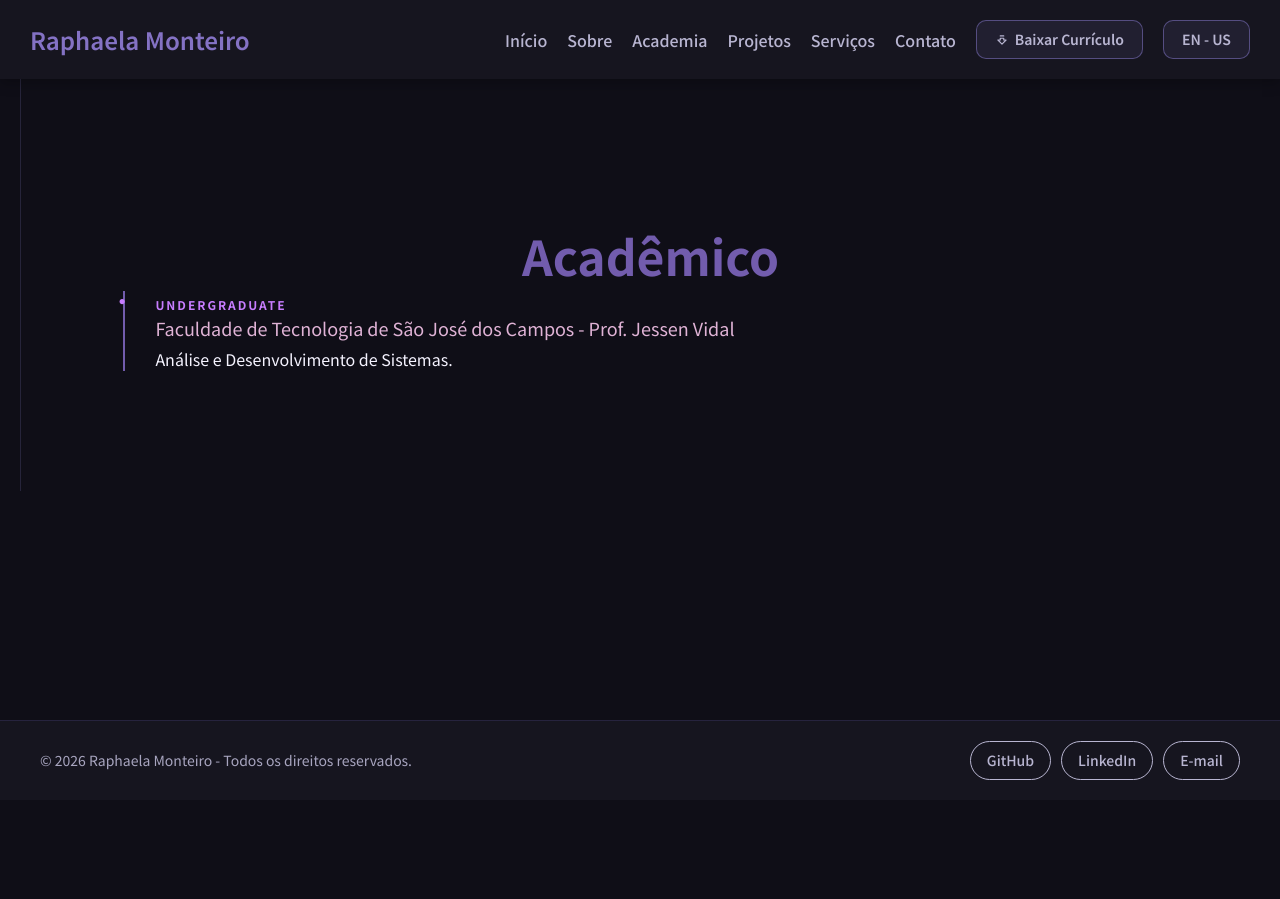
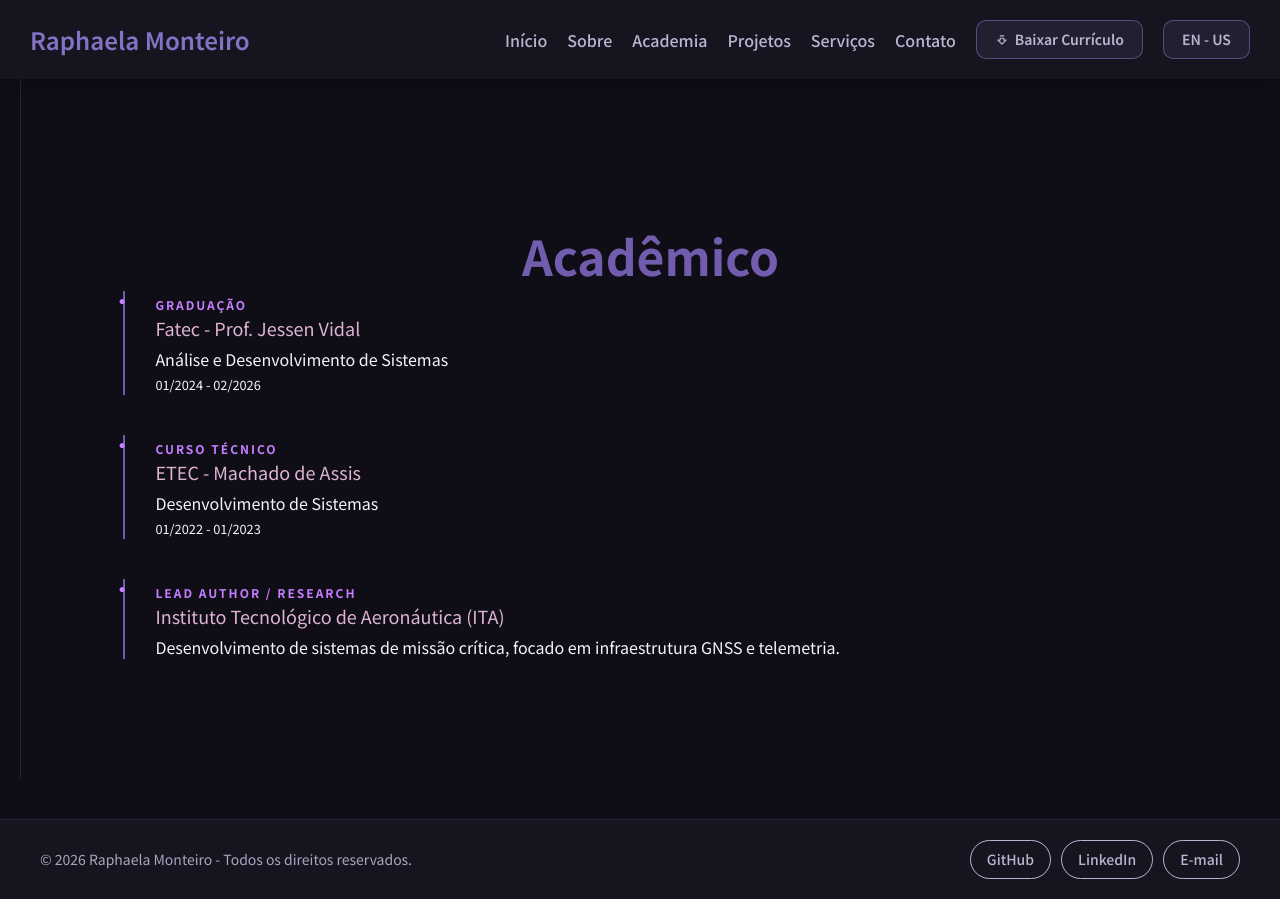
Before and after one commit to raphaelamonteiro/portfolio, a Next.js app: page /academic in a window 1280 px wide. Before the commit the page ends 800 px from the top, so only its background shows below. Built offline with nearby package versions, Linux system fonts and the light colour scheme.

Commit message:
style: update projects section and texts

```diff
--- a/app/academic/page.tsx
+++ b/app/academic/page.tsx
@@ -9,18 +9,25 @@ export default function Academic() {
         <section className="academic-section">
             <h2 className="tech-title">{t.academic.title}</h2>
 
-            {/*
+            {t.academic.academia.map((group, groupIndex) => (
+                <div key={groupIndex}>
+                    {group.items.map((item, itemIndex) => (
+                        <div className="academic-item" key={itemIndex}>
+                            <span className="academic-tag">{item.title}</span>
+                            <h4>{item.institute}</h4>
+                            <p>{item.course}</p>
+                            <small className="academic-date">{item.date}</small>
+                        </div>
+                    ))}
+                </div>
+            ))}
+
+            {/* Mantive este fixo caso ele não esteja no seu JSON de tradução ainda */}
             <div className="academic-item">
                 <span className="academic-tag">Lead Author / Research</span>
                 <h4>Instituto Tecnológico de Aeronáutica (ITA)</h4>
                 <p>Desenvolvimento de sistemas de missão crítica, focado em infraestrutura GNSS e telemetria.</p>
             </div>
-*/}
-            <div className="academic-item">
-                <span className="academic-tag">Undergraduate</span>
-                <h4>Faculdade de Tecnologia de São José dos Campos - Prof. Jessen Vidal</h4>
-                <p>Análise e Desenvolvimento de Sistemas.</p>
-            </div>
         </section>
     );
 }
--- a/app/globals.css
+++ b/app/globals.css
@@ -672,7 +672,82 @@ body {
   font-size: 15px;
   line-height: 1.6;
 }
+    /* ========================================
+     PROJECTS SECTION
+     ======================================== */
+    .projects-section {
+      padding: 80px 8%;
+      text-align: center;
+    }
 
+    .projects-title {
+      text-align: center;
+      color: var(--primary);
+      font-size: clamp(50px, 6vw, 64px);
+      font-weight: 800;
+      letter-spacing: 1px;
+    }
+
+    .projects-text {
+      color: var(--text-muted);
+      font-size: clamp(16px, 3vw, 24px);
+      font-weight: 600;
+      text-align: center;
+    }
+
+    .projects-grid {
+      display: grid;
+      grid-template-columns: repeat(auto-fit, minmax(300px, 1fr));
+      gap: 25px;
+      max-width: 1200px;
+      margin: 40px auto;
+    }
+
+    .service-card {
+      background: var(--surface);
+      border: 1px solid var(--border);
+      padding: 40px;
+      border-radius: 4px;
+      /* Bordas retas = mais sério/Nippon */
+      transition: all 0.4s cubic-bezier(0.175, 0.885, 0.32, 1.275);
+      position: relative;
+      overflow: hidden;
+    }
+
+    .service-card::before {
+      content: "";
+      position: absolute;
+      top: 0;
+      left: 0;
+      width: 2px;
+      height: 0;
+      background: var(--accent);
+      /* Detalhe Ada Wong */
+      transition: height 0.3s ease;
+    }
+
+    .service-card:hover {
+      transform: translateY(-10px);
+      border-color: var(--primary);
+      box-shadow: 0 10px 30px rgba(123, 44, 191, 0.1);
+    }
+
+    .service-card:hover::before {
+      height: 100%;
+    }
+
+    .service-card h3 {
+      color: var(--text-main);
+      font-size: 22px;
+      margin-bottom: 15px;
+      font-family: "Noto Sans JP", sans-serif;
+    }
+
+    .service-card p {
+      color: var(--text-muted);
+      font-size: 15px;
+      line-height: 1.6;
+    }
 
 /* ========================================
    FOOTER
--- a/app/projects/page.tsx
+++ b/app/projects/page.tsx
@@ -6,13 +6,12 @@ export default function Projects() {
     const { t } = useTranslation()
 
     return (
-        <div style={{ padding: '50px' }}>
-            <h1 style={{ fontSize: '36px', marginBottom: '40px', textAlign: 'center' }}>
-                {t.projects.title}
-            </h1>
+        <section className="projects-section">
+            <h2 className="projects-title">{t.projects.title}</h2>
+
             <p style={{ textAlign: 'center', color: '#666' }}>
                 Em breve...
             </p>
-        </div>
+        </section>
     )
 }
--- a/app/services/page.tsx
+++ b/app/services/page.tsx
@@ -7,17 +7,12 @@ import { title } from 'process';
 export default function Services() {
     const { t } = useTranslation();
 
-    const servicesList = [
-        { title: "Full Stack Development", icon: "🚀" },
-        { title: "Inteligência & Dados", icon: "🧠" },
-        { title: "Sistemas de Alta Confiabilidade", icon: "🛡️" }
-    ];
 
     return (
         <section className="services-section">
             <h2 className="service-title">{t.work.title}</h2>
             <p className="service-text">
-                {t.work.description}
+                {t.work.subtitle}
             </p>
 
             <div className="services-grid">
--- a/locales/en-US.ts
+++ b/locales/en-US.ts
@@ -1,10 +1,10 @@
 export const enUS = {
     nav: {
         home: "Home",
-        about: "About",
-        academic: "Academia",
-        services: "Services",
-        projects: "Projects",
+        about: "Bio & Research",
+        academic: "Science",
+        services: "Solutions",
+        projects: "Portfolio",
         contact: "Contact",
         cv: "Download CV"
     },
@@ -58,6 +58,24 @@ export const enUS = {
     },
     academic: {
         title: "Academic",
+        academia: [
+            {
+                items: [
+                    {
+                        title: "Graduação",
+                        course: "Análise e Desenvolvimento de Sistemas",
+                        institute: "Fatec - Prof. Jessen Vidal",
+                        date: "01/2024 - 02/2026"
+                    },
+                    {
+                        title: "Curso Técnico",
+                        course: "Desenvolvimento de Sistemas",
+                        institute: "ETEC - Machado de Assis",
+                        date: "01/2022 - 01/2023"
+                    },
+                ]
+            },
+        ]
     },
     projects: {
         title: "My Projects",
@@ -66,8 +84,8 @@ export const enUS = {
     },
 
     work: {
-        title: "How I Can Help?",
-        description: "More than building, I focus on structuring systems that can evolve over time.",
+        title: "Solutions & Services",
+        subtitle: "How I can add value to your business or project?",
         services: [
             {
                 items: [
--- a/locales/pt-BR.ts
+++ b/locales/pt-BR.ts
@@ -64,24 +64,30 @@ export const ptBR = {
                         name: "Cozinhar e experimentar novas receitas",
                         image: "/images/hobbies/fotografia.jpg"
                     },
+                ]
+            }
+        ]
+    },
+    academic: {
+        title: "Acadêmico",
+        academia: [
+            {
+                items: [
                     {
-                        name: "Me expressar através de desenhos e pinturas",
-                        image: "/images/hobbies/fotografia.jpg"
+                        title: "Graduação",
+                        course: "Análise e Desenvolvimento de Sistemas",
+                        institute: "Fatec - Prof. Jessen Vidal",
+                        date: "01/2024 - 02/2026"
                     },
                     {
-                        name: "Literatura gótica e ficção científica",
-                        image: "/images/hobbies/fotografia.jpg"
-                    },
-                    {
-                        name: "Passar tempo de qualidade com familiares e amigos",
-                        image: "/images/hobbies/fotografia.jpg"
+                        title: "Curso Técnico",
+                        course: "Desenvolvimento de Sistemas",
+                        institute: "ETEC - Machado de Assis",
+                        date: "01/2022 - 01/2023"
                     },
                 ]
             },
         ]
-    },
-    academic: {
-        title: "Acadêmico",
     },
 
     projects: {
@@ -91,14 +97,14 @@ export const ptBR = {
     },
 
     work: {
-        title: "Como Posso Ajudar?",
-        description: "Mais do que desenvolver, busco criar soluções que ajudem seu negócio a crescer de forma estruturada e eficiente.",
+        title: "Soluções & Serviços",
+        subtitle: "Como posso agregar valor ao seu negócio ou projeto?",
         services: [
             {
                 items: [
                     {
-                        title: "Sites e Aplicações Web",
-                        description: "Criação de sites modernos, rápidos e responsivos, pensados para atrair clientes e transmitir profissionalismo."
+                        title: "Sites e Presença Digital",
+                        description: "Criação de sites modernos e rápidos que funcionam perfeitamente no celular. Ideal para negócios locais que querem passar profissionalismo e atrair novos clientes."
                     },
                     {
                         title: "Estruturação de Sistemas",
@@ -106,7 +112,7 @@ export const ptBR = {
                     },
                     {
                         title: "Integrações e Automações",
-                        description: "Automatizo tarefas e conecto ferramentas para economizar tempo e tornar seus processos mais eficientes."
+                        description: "Desenvolvimento de ferramentas personalizadas para organizar seu negócio, automatizar tarefas repetitivas e economizar seu tempo."
                     },
                     {
                         title: "Dados e Otimização",
```
